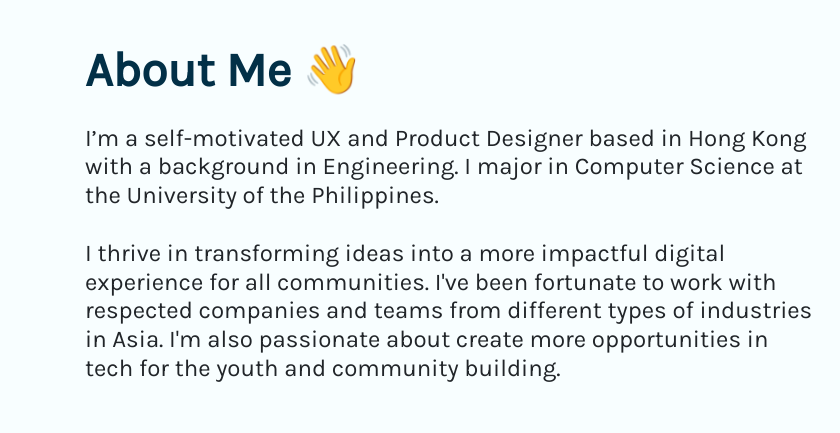
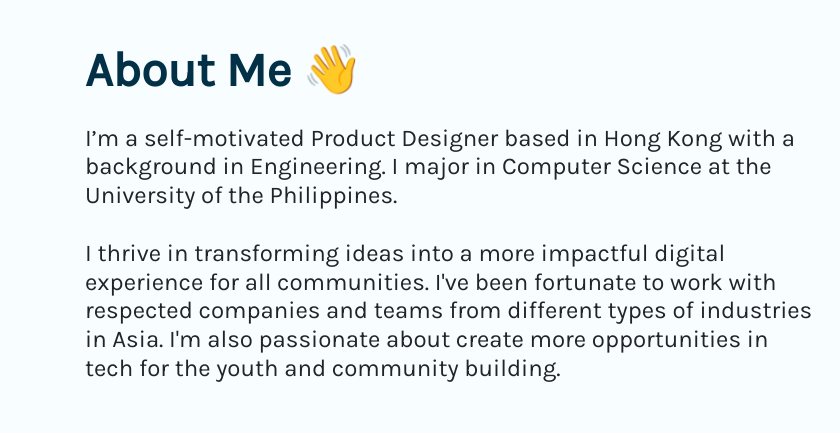
Before and after one commit to geekergia/geekergia.github.io, a plain HTML site: page about.html in a window 1280 px wide. Shown: the part 122-555 px from the top of the page, 0-840 px from the left. Drawn offline with nearby package versions, Linux system fonts and the light colour scheme; grey boxes are pictures that could not be loaded.

Commit message:
Edit about

```diff
--- a/about.html
+++ b/about.html
@@ -45,7 +45,7 @@
                             <div><img width="300px" src="images/my-pic-2.png"/></div>
                         </div>
                         <h4 class="mt-4" data-aos="fade-left" data-aos-duration="2000">
-                            I’m a self-motivated UX and Product Designer based in Hong Kong with a background in Engineering. I major in Computer Science at the University of the Philippines.
+                            I’m a self-motivated Product Designer based in Hong Kong with a background in Engineering. I major in Computer Science at the University of the Philippines.
                             </br></br>
                             I thrive in transforming ideas into a more impactful digital experience for all communities. I've been fortunate to work with respected companies and teams from different types of industries in Asia. I'm also passionate about create more opportunities in tech for the youth and community building.
                         </h4>
```
